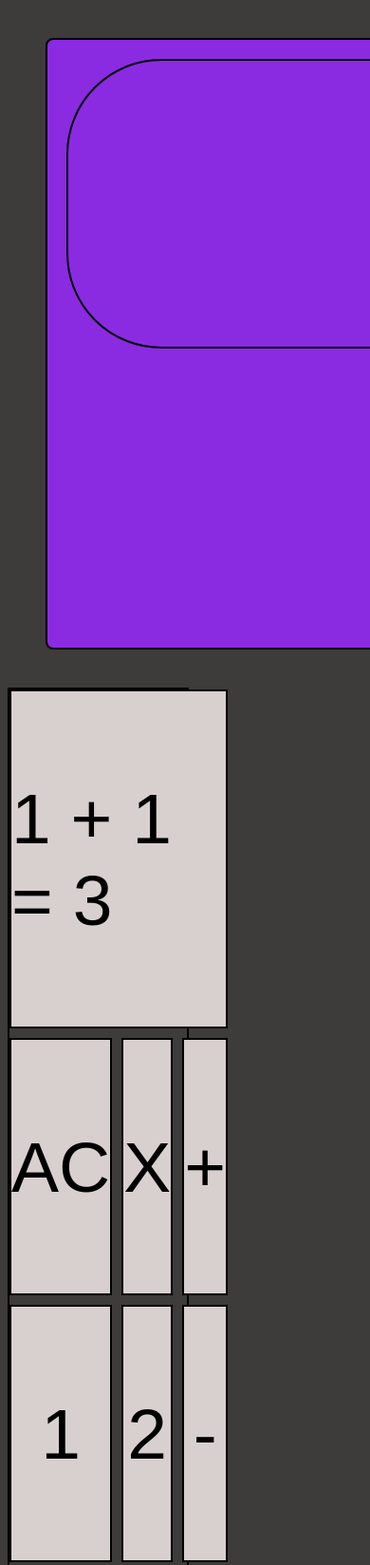
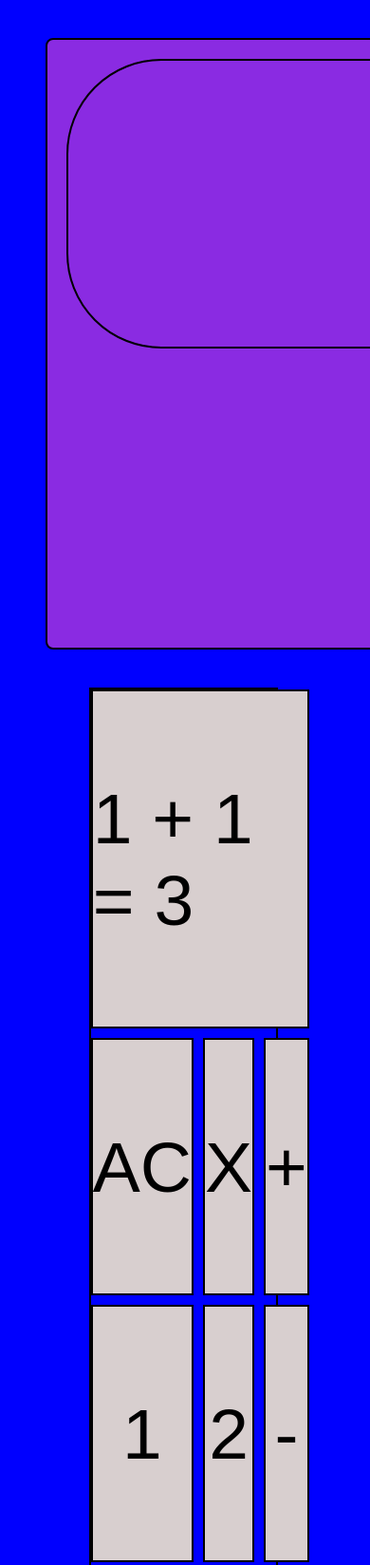
Before and after one commit to AlePezz02/personal, a plain HTML site: page index.html in a window 390 px wide. Shown: the top 1648 px of the page at 95% size. Drawn offline with Linux system fonts and the light colour scheme.

Commit message:
media query

```diff
--- a/index.html
+++ b/index.html
@@ -39,7 +39,7 @@
         <div class="calc-item" id="box7">-</div>
         <div class="calc-item" id="box8">3</div>
         <div class="calc-item" id="box9">4</div>
-        <div class="calc-item" id="box9">=</div>
+        <div class="calc-item" id="box10">=</div>
 </div>
 </section>
 </body>
--- a/style.css
+++ b/style.css
@@ -14,8 +14,8 @@ body {
     grid-template-columns: 600px 150px 150px 150px 150px 150px 150px 150px 150px;
     grid-template-rows: 100px 200px;
     height: 600px;
-    width: 95%;
-    padding: 20px;
+    width: 95vw;
+    padding: 20px 20px;
     margin: 40px;
     gap: 5px 5px;
 
@@ -41,7 +41,8 @@ body {
 .calc-conteiner {
     border: solid black 2px;
     height: 1200px;
-    width: 50%;
+    width: 50vw;
+    margin-left: 22vw;
     display: grid;
     gap: 10px 10px;
     grid-auto-columns: auto auto auto auto;
@@ -63,6 +64,24 @@ body {
     box-shadow: 0 0 5px 3px rgb(1, 255, 200)
 }
 
-#box2:hover, #box4:hover, #box9:hover {
+#box2:hover, #box4:hover, #box10:hover {
     color: orangered
 }
+
+@media only screen and (max-width:768px) {
+    body {
+        background-color: blue;
+    }
+}
+
+@media only screen and (max-width: 575.98px) {
+    body {
+      font-size: 14px;
+    }
+  }
+
+  @media only screen and (min-width: 1200px) {
+    body {
+      font-size: 18px;
+    }
+  }
```
